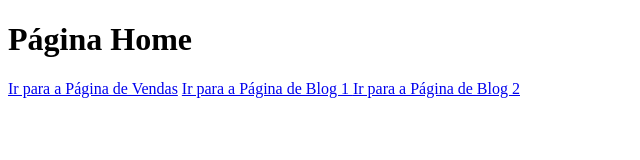
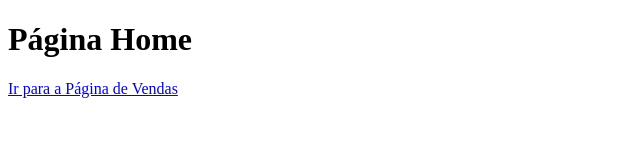
Before and after one commit to Rcoutoadm/aulagithub, a plain HTML site: page Index.html in a window 1280 px wide. Shown: the whole page, without its empty margins (0-640 px from the left). Drawn offline with Linux system fonts and the light colour scheme.

Commit message:
alteração anterior do Update

```diff
--- a/Index.html
+++ b/Index.html
@@ -9,7 +9,5 @@
 <body>
     <h1>Página Home</h1>
     <a href="Vendas.html">Ir para a Página de Vendas</a>
-    <a href="Blog 1.html">Ir para a Página de Blog 1 </a>
-    <a href="Blog 2.html">Ir para a Página de Blog 2 </a>
 </body>
 </html>
```
Also changed, not shown: Blog.html (+0 -1 lines).
